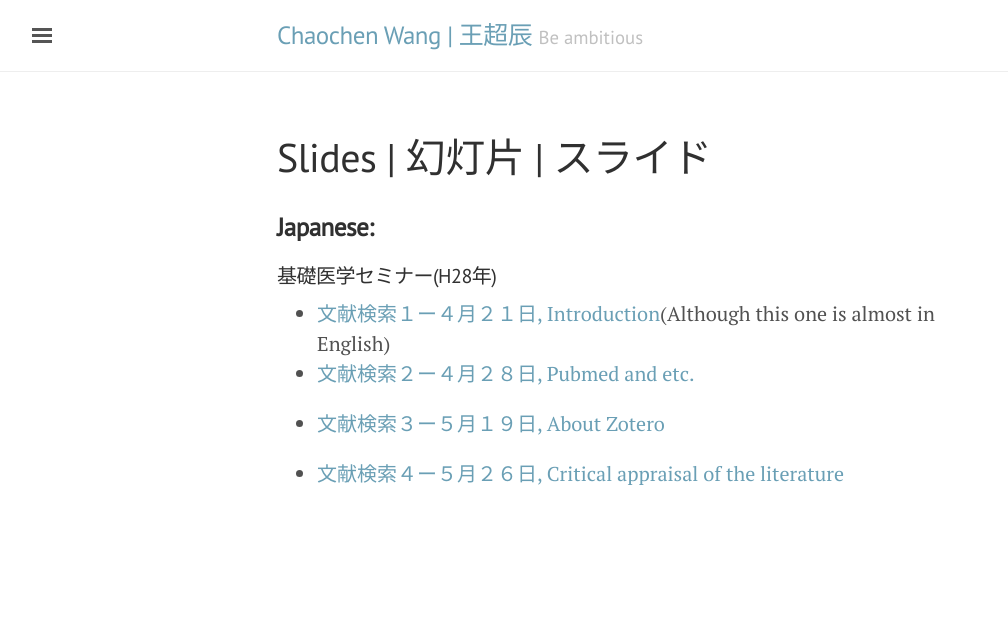
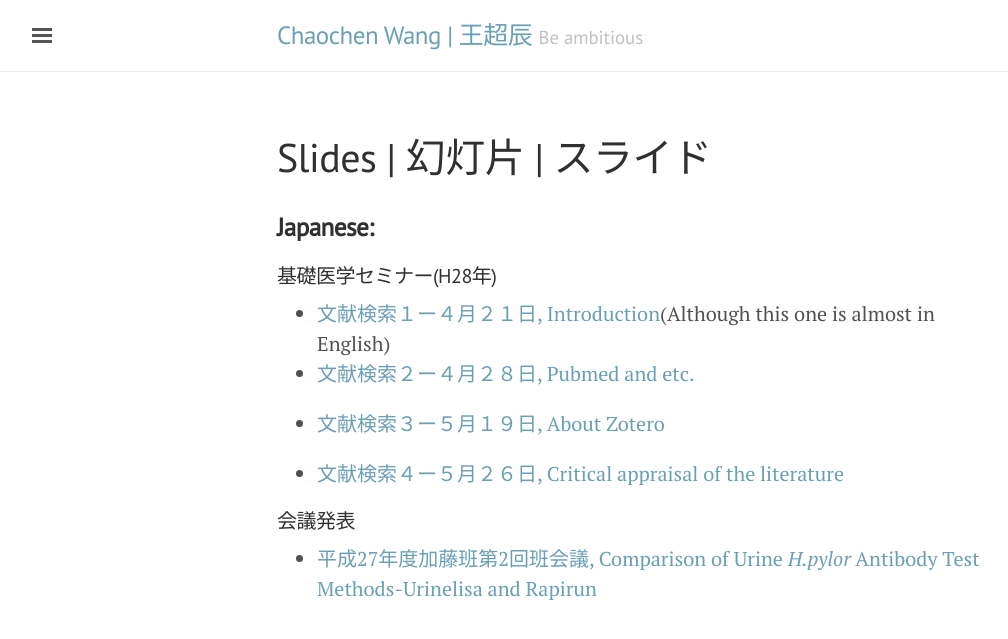
Before and after one commit to cjjcwang/winterwang.github.io, a Jekyll site: the page built from Slides.md, in a window 1280 px wide. Shown: the top 639 px of the page, without its empty margins (3-1011 px from the left). Built offline with Jekyll 4.4.1, drawn with Linux system fonts in a browser that asks for light colours; comment, search, counter and statistics services are not loaded.

Commit message:
slides added

```diff
--- a/Slides.md
+++ b/Slides.md
@@ -15,3 +15,6 @@ comments: true
 * [文献検索３ー５月１９日, About Zotero](http://rpubs.com/winterwang/seminar_slides3)
 
 * [文献検索４ー５月２６日, Critical appraisal of the literature](http://rpubs.com/winterwang/seminar_slides4)
+
+#### 会議発表
+* [平成27年度加藤班第2回班会議, Comparison of Urine _H.pylor_ Antibody Test Methods-Urinelisa and Rapirun](http://rpubs.com/winterwang/sapporo)
```
